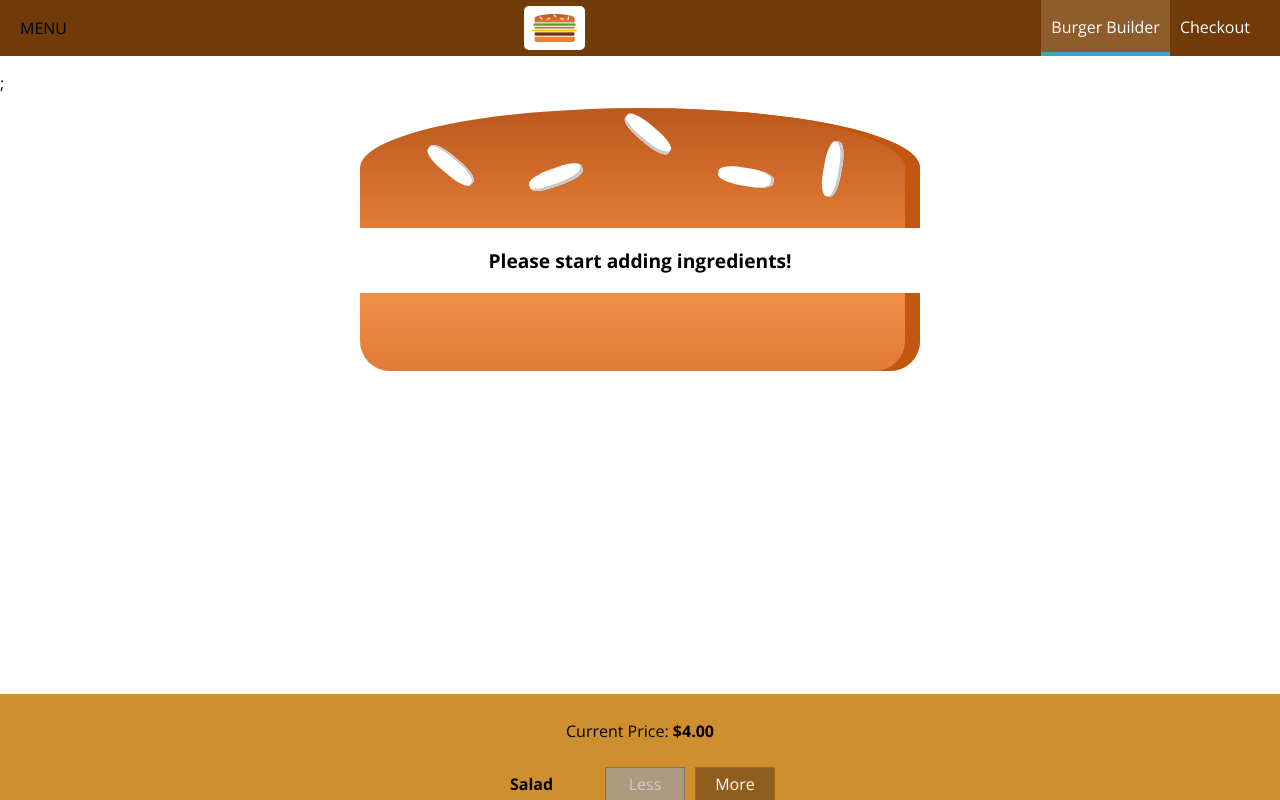
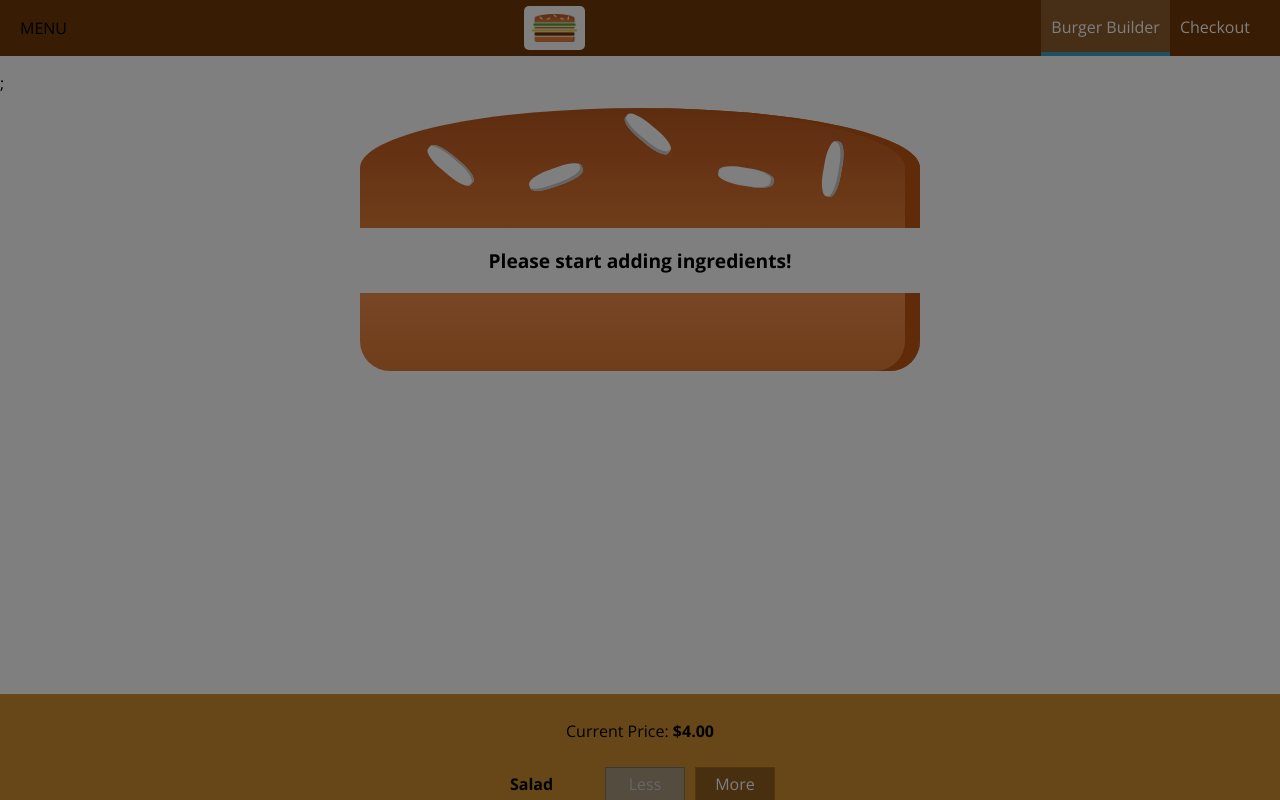
Before and after one commit to Wklee96/BurgerBuilder, a React (Create React App) app: page / in a window 1280 px wide. Shown: the top 800 px of the page. Built offline with nearby package versions, Linux system fonts and the light colour scheme.

Commit message:
added backdrop to sidedrawer

```diff
--- a/src/components/Layout/Layout.js
+++ b/src/components/Layout/Layout.js
@@ -1,17 +1,30 @@
-import React from "react";
+import React, { Component } from "react";
 import Auxiliary from "../../hoc/Auxiliary";
 import classes from "./Layout.module.css";
 import Toolbar from "../Navigation/Toolbar/Toolbar";
 import SideDrawer from "../Navigation/SideDrawer/SideDrawer";
 
-const layout = props => {
-  return (
-    <Auxiliary>
-      <Toolbar />
-      <SideDrawer />
-      <main className={classes.Content}>{props.children}</main>
-    </Auxiliary>
-  );
-};
+class Layout extends Component {
+  state = {
+    showSideDrawer: true
+  };
 
-export default layout;
+  sideDrawerClosedHandler = () => {
+    this.setState({ showSideDrawer: false });
+  };
+
+  render() {
+    return (
+      <Auxiliary>
+        <Toolbar />
+        <SideDrawer
+          open={this.state.showSideDrawer}
+          closed={this.sideDrawerClosedHandler}
+        />
+        <main className={classes.Content}>{this.props.children}</main>
+      </Auxiliary>
+    );
+  }
+}
+
+export default Layout;
--- a/src/components/Navigation/SideDrawer/SideDrawer.js
+++ b/src/components/Navigation/SideDrawer/SideDrawer.js
@@ -2,11 +2,19 @@
 import Logo from "../../Logo/Logo";
 import NavigationItems from "../NavigationItems/NavigationItems";
 import classes from "./SideDrawer.module.css";
+import Backdrop from "../../UI/Backdrop/Backdrop";
+import Auxiliary from "../../../hoc/Auxiliary";
 
-const sideDrawer = (props) => {
+const sideDrawer = props => {
+  let attachedClasses = [classes.SideDrawer, classes.Close];
+  if (props.open) {
+    attachedClasses = [classes.SideDrawer, classes.Open];
+  }
 
   return (
-        <div className={classes.SideDrawer}>
+    <Auxiliary>
+      <Backdrop show={props.open} clicked={props.closed} />
+      <div className={attachedClasses.join(" ")}>
         <div className={classes.Logo}>
           <Logo />
         </div>
@@ -14,7 +22,8 @@
           <NavigationItems />
         </nav>
       </div>
+    </Auxiliary>
   );
-}
+};
 
 export default sideDrawer;
--- a/src/components/Navigation/SideDrawer/SideDrawer.module.css
+++ b/src/components/Navigation/SideDrawer/SideDrawer.module.css
@@ -23,7 +23,7 @@
 }
 
 .Close {
-    transform: translateX(-300);
+    transform: translateX(-100%);
 }
 
 .Logo {
```
Lines whose indentation alone changed are shown as unchanged.
